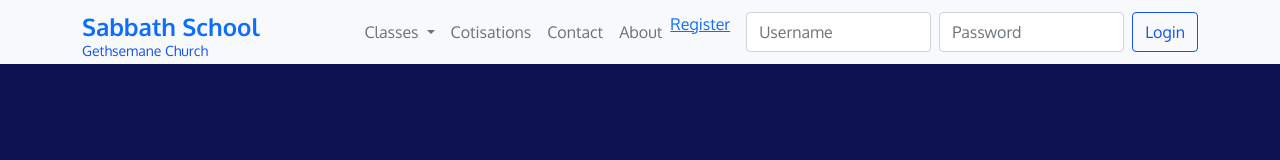
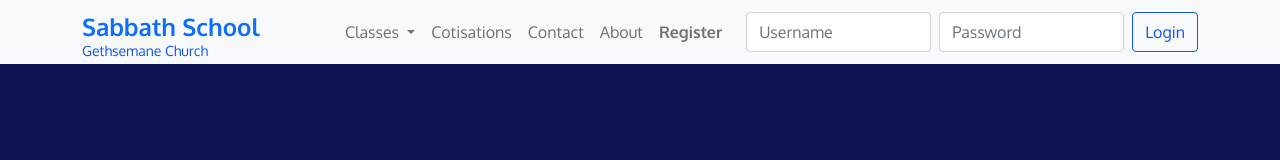
Before and after one commit to Dapada/sabbath-school-01, a plain HTML site: page index.html in a window 1280 px wide. Drawn offline with Linux system fonts and the light colour scheme; files whose address does not match are found by name.

Commit message:
Update index.html

```diff
--- a/index.html
+++ b/index.html
@@ -12,6 +12,12 @@
 	<link rel="preconnect" href="https://fonts.googleapis.com">
 	<link rel="preconnect" href="https://fonts.gstatic.com" crossorigin>
 	<link href="https://fonts.googleapis.com/css2?family=Oxygen:wght@300;400;700&display=swap" rel="stylesheet">
+
+	<style>
+		b {
+			color: green;
+		}
+	</style>
 </head>
 <body>
 
@@ -66,6 +72,9 @@
               <li><a class="dropdown-item" href="#">Something else here</a></li>
             </ul>
           </li>
+
+
+
           	<li class="nav-item">
             	<a class="nav-link" href="#">Cotisations</a>
           	</li>
@@ -77,9 +86,10 @@
           	</li>
 
 
-          	<li class="nav-item">
-            <a class="nav.link "  href="#">Register</a>
+          <li class="nav-item">
+            <b><a class="nav-link "  href="#">Register</a></b>
           </li>
+
 
         </ul>
 
```
